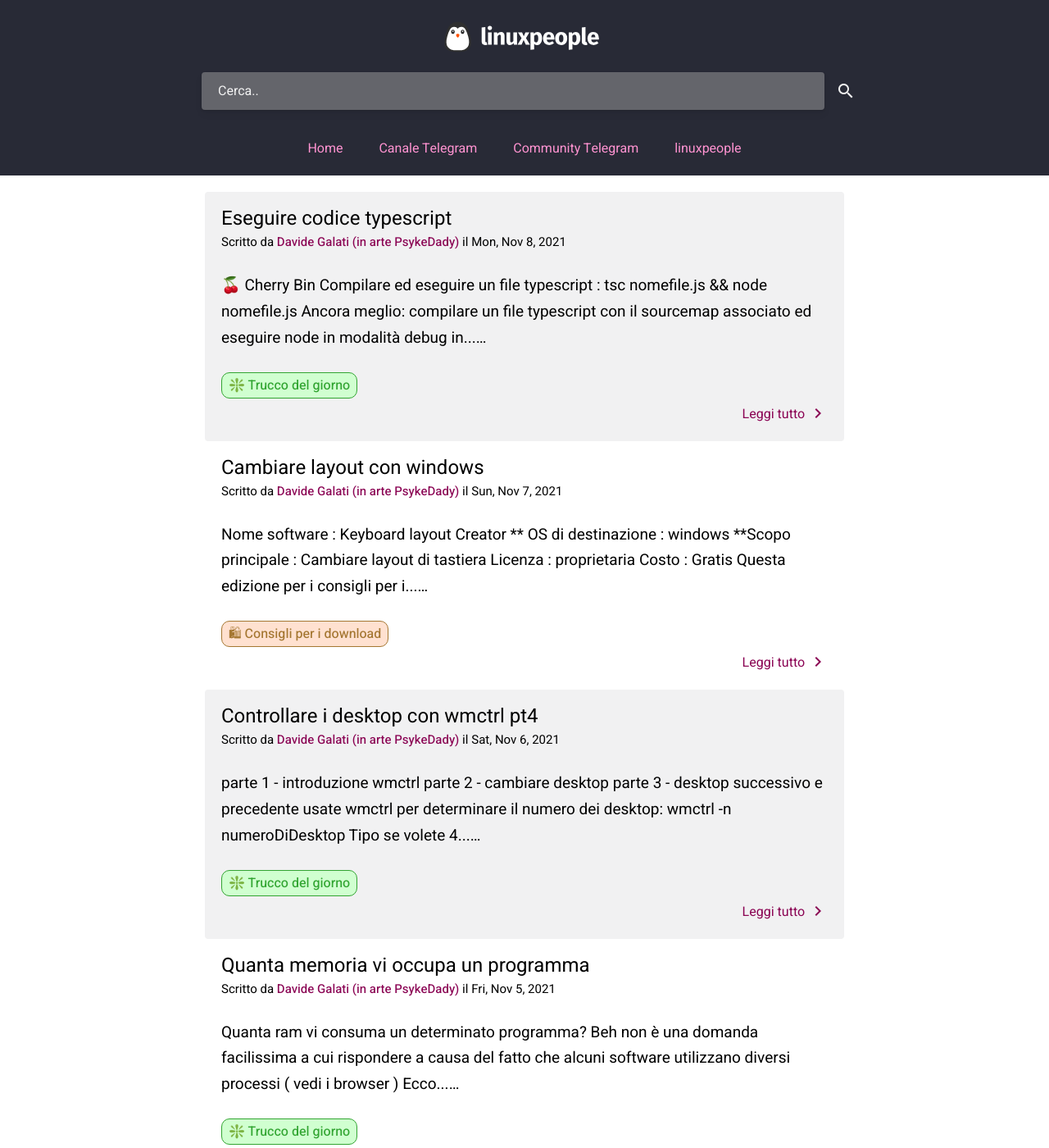
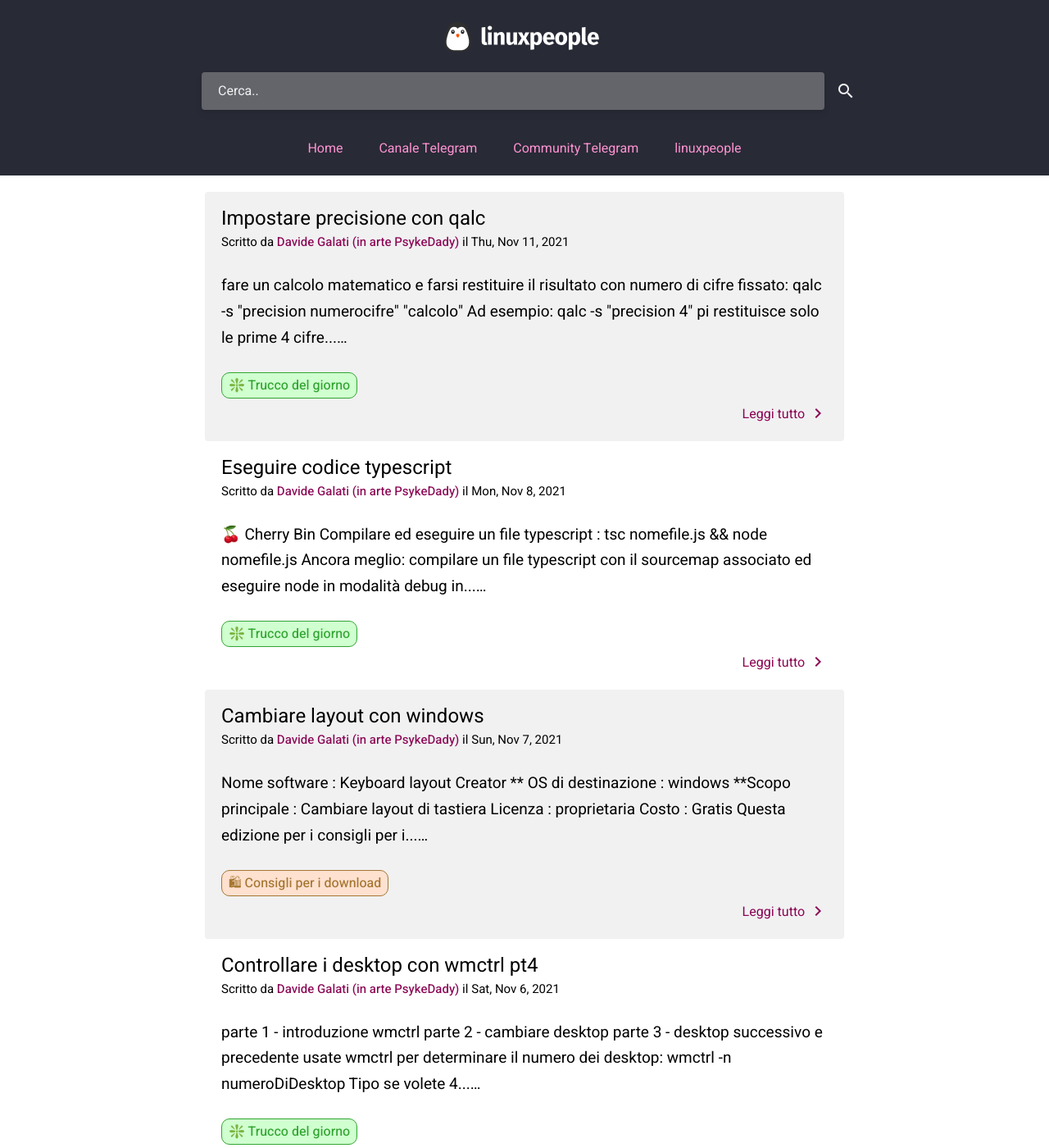
Before and after one commit to linuxhubit/linuxpeople_feed, a Jekyll site: the page built from index.html, in a window 1280 px wide and 1400 px high. Shown: the whole window at 82% size. Built offline with Jekyll 4.4.1, drawn with Linux system fonts in a browser that asks for light colours; the list of posts is cut into pages by our own code; a file with an impossible date is left out; some of the changed text lies outside the part shown.

Commit message:
Diversi trick del giorno
	nuovo file:             _posts/cherry/2021-01-06-sottomoduli-git-pt1.md
	nuovo file:             _posts/cherry/2021-04-26-sottomoduli-git-pt2.md
	nuovo file:             _posts/cherry/2021-11-10-sottomoduli-git-pt3.md
	nuovo file:             _posts/cherry/2021-11-12-sottomoduli-git-pt4.md
	modificato:             _posts/trick/2021-11-05-quanta-memoria-programmi.md
	nuovo file:             _posts/trick/2021-11-09-libqalculate-gui.md
	nuovo file:             _posts/trick/2021-11-11-qalc-precisione.md

````diff
--- a/_posts/trick/2021-11-05-quanta-memoria-programmi.md
+++ b/_posts/trick/2021-11-05-quanta-memoria-programmi.md
@@ -25,7 +25,7 @@
         done;
         echo "tot %mem=$somma"
         totMem=$(free | awk -F ' ' '{if ( $1=="Mem:" )print$2}')
-        ris=$(LANG=C qalc -t "floor($somma*$totMem/(100*1024))")
+        ris=$(LANG=C qalc -s "precision 2" -t "$somma*$totMem/(100*1024*1024)")
         echo "Tot GB=$ris"
 }
 ```
--- /dev/null
+++ b/_posts/trick/2021-11-11-qalc-precisione.md
@@ -0,0 +1,27 @@
+---
+title: 'Impostare precisione con qalc'
+description: ""
+date: 2021-11-11 11:00
+layout: post
+author: Davide Galati (in arte PsykeDady)
+author_github: PsykeDady
+tag: trick
+---
+
+fare un calcolo matematico e farsi restituire il risultato con numero di cifre fissato:
+
+```bash
+qalc -s "precision numerocifre"  "calcolo"
+```
+
+
+
+Ad esempio:
+
+```bash
+qalc -s "precision 4"  pi
+```
+
+
+
+restituisce **solo le prime 4 cifre del pi greco** (3 incluso)
````
Also changed, not shown: _posts/cherry/2021-01-06-sottomoduli-git-pt1.md (added, +19 -0 lines), _posts/cherry/2021-04-26-sottomoduli-git-pt2.md (added, +34 -0 lines), _posts/cherry/2021-11-10-sottomoduli-git-pt3.md (added, +35 -0 lines), _posts/cherry/2021-11-12-sottomoduli-git-pt4.md (added, +29 -0 lines), _posts/trick/2021-11-09-libqalculate-gui.md (added, +38 -0 lines).
